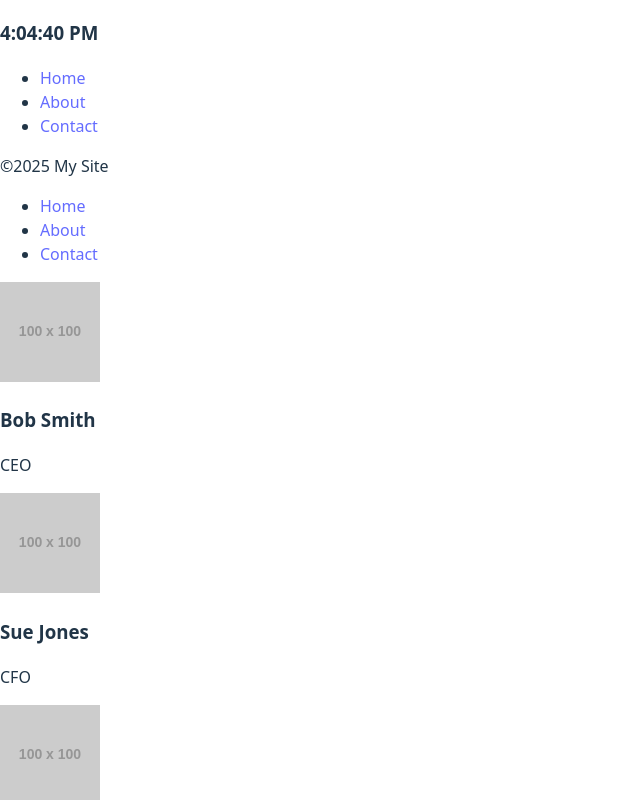
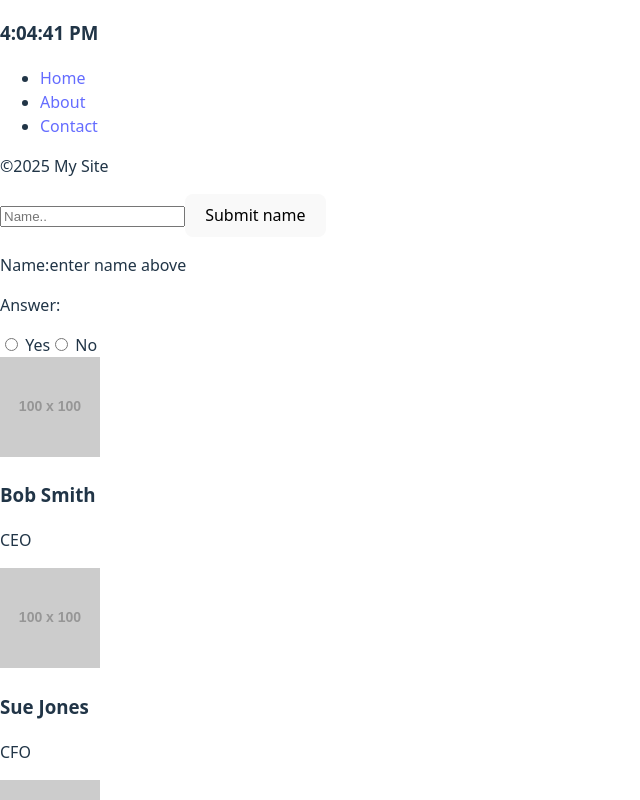
Before and after one commit to youcantfindandrew/React-App, a React (Vite) app: page / in a window 1280 px wide. Shown: the top 800 px of the page, without its empty margins (0-640 px from the left). Built offline with nearby package versions, Linux system fonts and the light colour scheme.

Commit message:
Update MyDemo.jsx

```diff
--- a/src/MyDemo.jsx
+++ b/src/MyDemo.jsx
@@ -1,11 +1,26 @@
+import React, {use, useState} from "react";
+
+
 function MyDemo(){
 
+    const [name, setName] = useState("enter name above")
+    const [answer, setAnswer] = useState("");
+    const handleNameInput = () => (
+        setName(document.getElementById("myName").value)
+    )
     return(
-<ul>
-    <li><a href="#">Home</a></li>
-    <li><a href="#">About</a></li>
-    <li><a href="#">Contact</a></li>
-</ul>
+        <div>
+            <input id="myName" placeholder="Name.."></input>
+            <button onClick={handleNameInput}>Submit name</button>
+            <p>Name:{name}</p>
+            <p>Answer: {answer} </p>
+            <label>
+            <input name = "rb" type="radio" value ="Yes" checked = {answer == "Yes"}
+            onChange={(e)=> setAnswer(e.target.value)}/> Yes
+            <input name = "rb" type="radio" value ="No" checked = {answer == "No"}
+            onChange={(e)=> setAnswer(e.target.value)}/> No
+            </label>
+        </div>
     );
 }
 export default MyDemo
```
